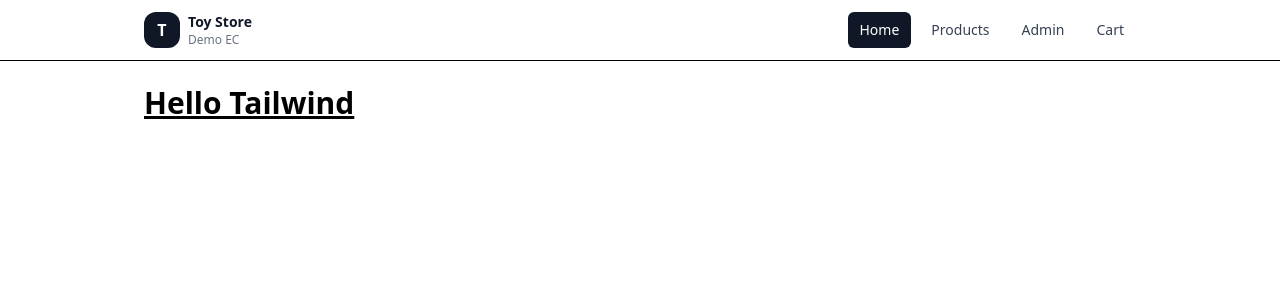
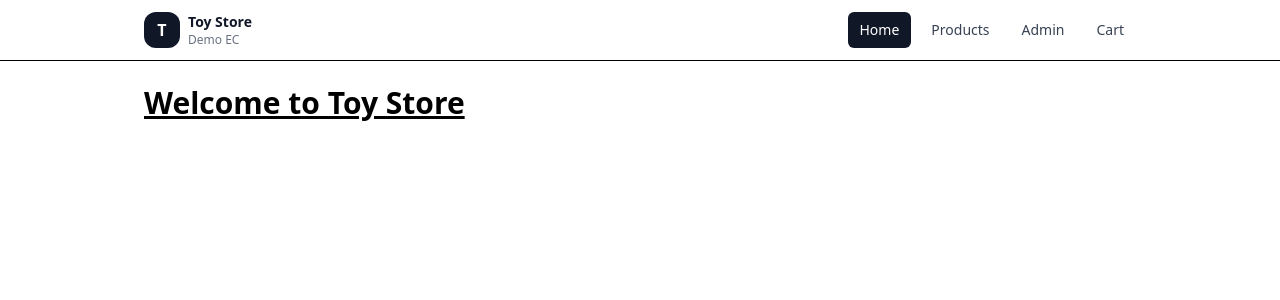
Before and after one commit to ksukdeguchi94/toy-ec, a React (Vite) app: page / in a window 1280 px wide. Shown: the top 300 px of the page. Built offline with nearby package versions, Linux system fonts and the light colour scheme.

Commit message:
Fix Home

```diff
--- a/package.json
+++ b/package.json
@@ -7,7 +7,8 @@
     "dev": "vite",
     "build": "vite build",
     "lint": "eslint .",
-    "preview": "vite preview"
+    "preview": "vite preview",
+    "typecheck": "tsc --noEmit"
   },
   "dependencies": {
     "@tailwindcss/vite": "^4.1.18",
@@ -18,13 +19,14 @@
   },
   "devDependencies": {
     "@eslint/js": "^9.39.1",
-    "@types/react": "^19.2.5",
+    "@types/react": "^19.2.7",
     "@types/react-dom": "^19.2.3",
     "@vitejs/plugin-react": "^5.1.1",
     "eslint": "^9.39.1",
     "eslint-plugin-react-hooks": "^7.0.1",
     "eslint-plugin-react-refresh": "^0.4.24",
     "globals": "^16.5.0",
+    "typescript": "^5.9.3",
     "vite": "^7.2.4"
   }
 }
--- a/src/data/products.js
+++ b/src/data/products.ts
@@ -1,4 +1,6 @@
-export const products = [
+import type { Product } from "../types";
+
+export const products: Product[] = [
     {
         id: 1,
         name: "Wooden Train",
--- a/src/pages/Home.jsx
+++ b/src/pages/Home.jsx
@@ -1,4 +1,4 @@
 function Home() {
-    return <h1 className="text-3xl font-bold underline">Hello Tailwind</h1>;
+    return <h1 className="text-3xl font-bold underline">Welcome to Toy Store</h1>;
 }
 export default Home;
--- /dev/null
+++ b/src/types.ts
@@ -0,0 +1,19 @@
+  export type Product = {
+    id: number;
+    name: string;
+    description: string;
+    price: number;
+  };
+
+  export type CartItem = {
+    product: Product;
+    quantity: number;
+  };
+
+  export type Role = "admin" | "staff" | "viewer";
+
+  export type InventoryItem = {
+    id: string;
+    name: string;
+    stock: number;
+  };
```
Also changed, not shown: tsconfig.json (added, +14 -0 lines), 1 other file (tests, documents, lock files or other folders).
